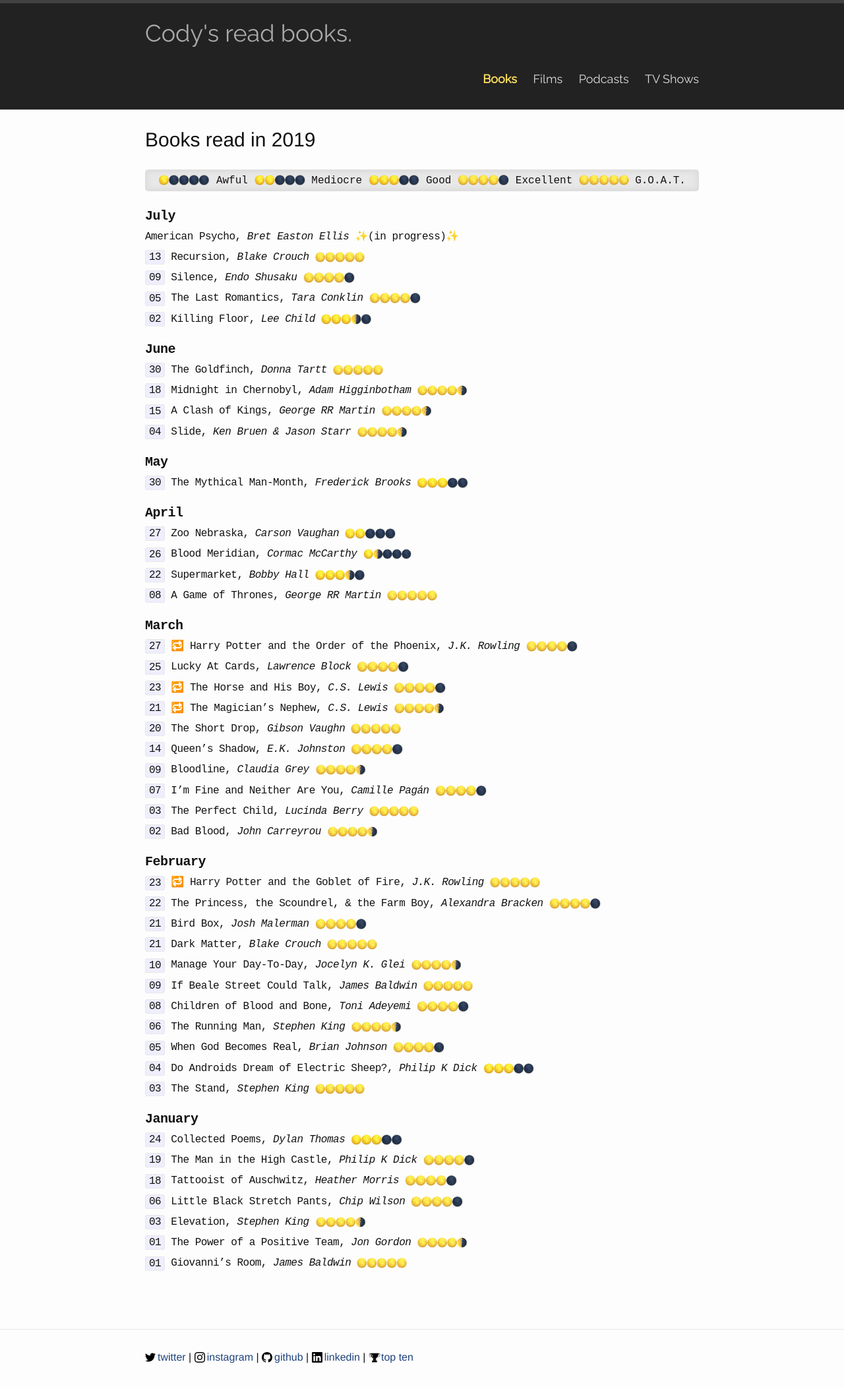
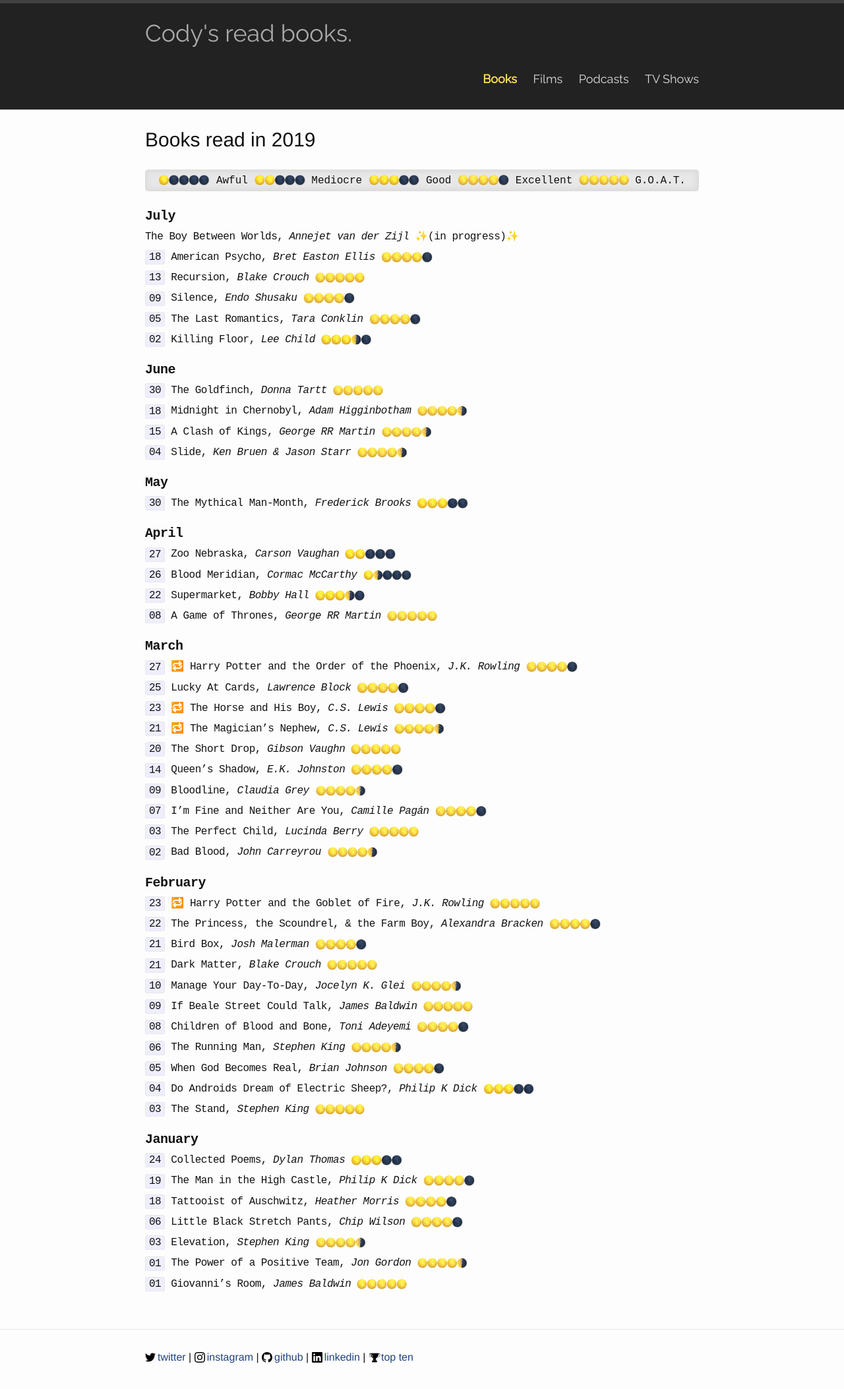
Before and after one commit to codydalerodgers/personal-blog, a Jekyll site: the page built from _books/2019.md, in a window 1280 px wide. Shown: the top 2106 px of the page at 66% size. Built offline with Jekyll 4.4.1, drawn with Linux system fonts in a browser that asks for light colours.

Commit message:
updating books

```diff
--- a/_books/2019.md
+++ b/_books/2019.md
@@ -4,7 +4,9 @@
 title: Books read in 2019
 ---
 ## July
-American Psycho, _Bret Easton Ellis_ {{ site.inprogress }}
+The Boy Between Worlds, _Annejet van der Zijl_ {{ site.inprogress }}
+
+`18` American Psycho, _Bret Easton Ellis_ {{ site.four }}
 
 `13` Recursion, _Blake Crouch_ {{ site.five }}
 
```
